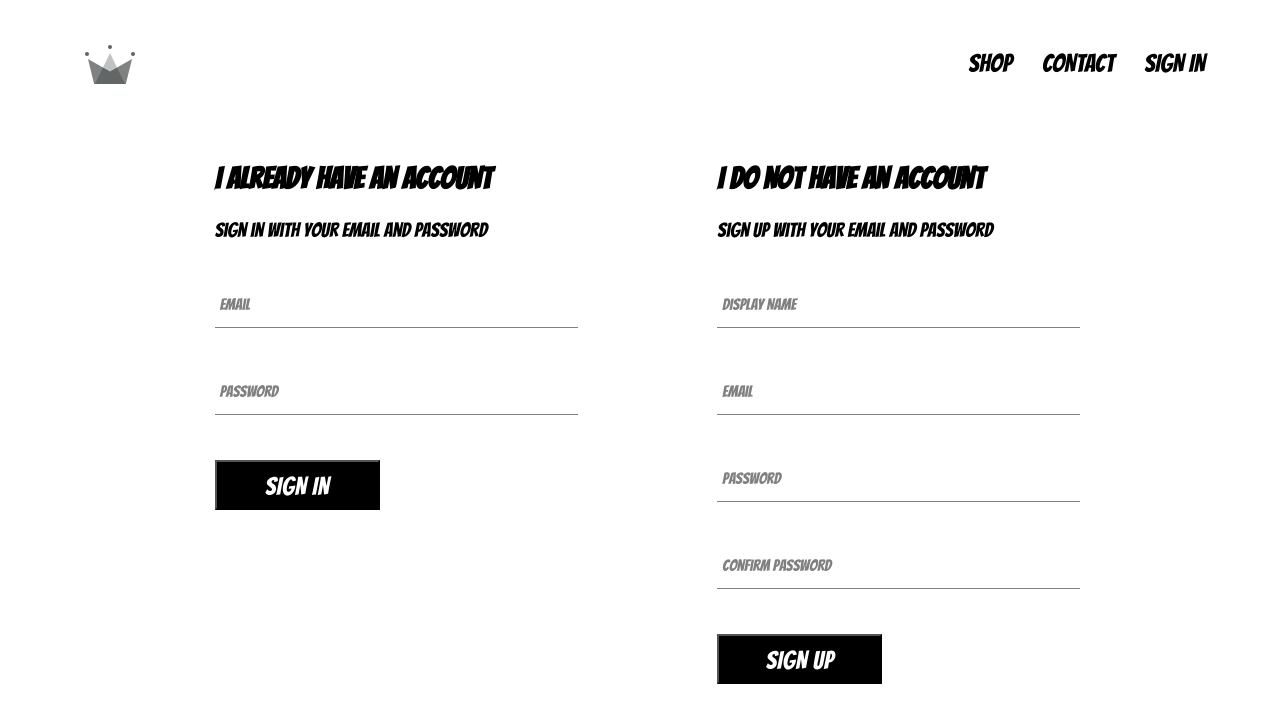
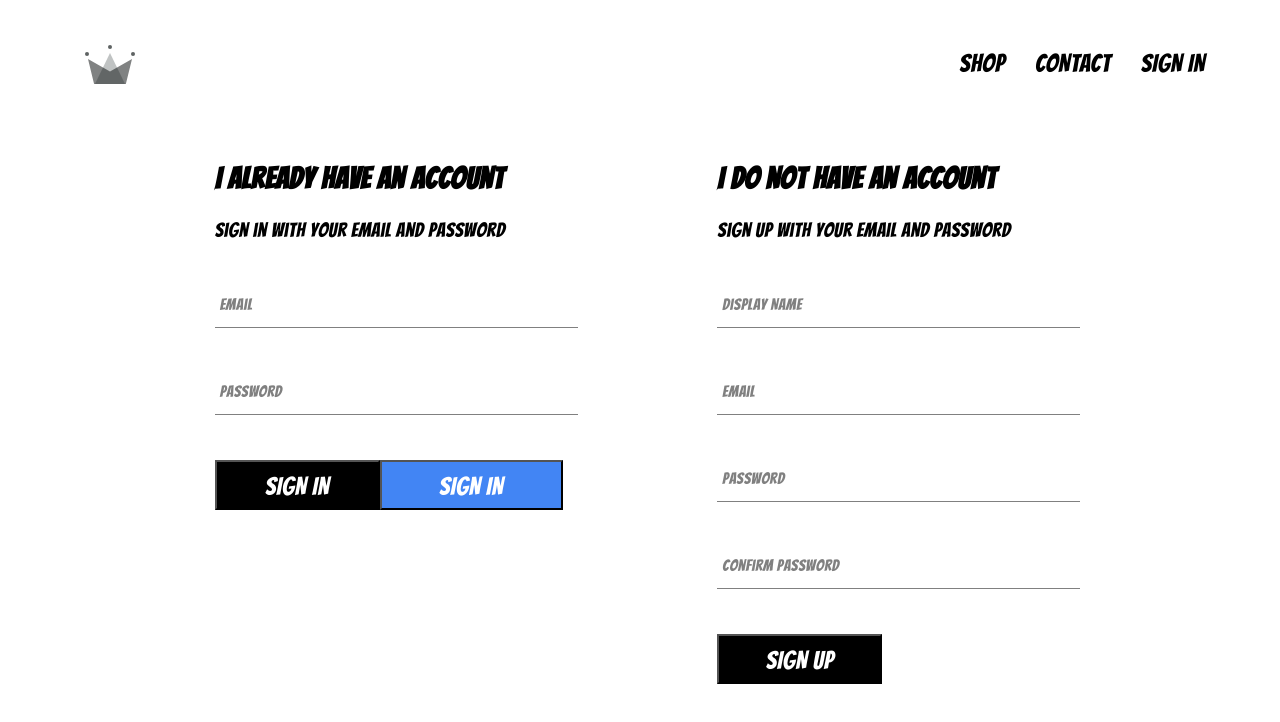
Before and after one commit to SoroushSemer/ecommerce-site, a React (Create React App) app: page /signin in a window 1280 px wide. Shown: the top 722 px of the page. Built offline with nearby package versions, Linux system fonts and the light colour scheme; no server answers.

Commit message:
integrated firebase

```diff
--- a/package.json
+++ b/package.json
@@ -6,6 +6,7 @@
     "@testing-library/jest-dom": "^5.16.1",
     "@testing-library/react": "^11.2.7",
     "@testing-library/user-event": "^12.8.3",
+    "firebase": "^9.6.3",
     "node-sass": "^7.0.1",
     "react": "^17.0.2",
     "react-dom": "^17.0.2",
--- a/src/App.css
+++ b/src/App.css
@@ -2,6 +2,7 @@ body {
   font-family: "Bangers";
   padding: 20px 60px;
   font-size: 20px;
+  letter-spacing: 0.5px;
 }
 
 a {
--- a/src/App.js
+++ b/src/App.js
@@ -6,6 +6,8 @@ import HomePage from "./pages/homepage/homepage.component";
 import ShopPage from "./pages/shop/shop.component";
 import Header from "./components/header/header.component";
 import SignInUpPage from "./pages/sign-in-up/sign-in-up.component";
+
+import { auth } from "./firebase/firebase.utils";
 
 const CategoryPage = (props) => {
   console.log(props);
@@ -16,10 +18,32 @@ const CategoryPage = (props) => {
   );
 };
 
-function App() {
+class App extends React.Component {
+  constructor() {
+    super();
+
+    this.state = {
+      currentUser: null,
+    };
+  }
+
+  unsubscribeFromAuth = null;
+
+  componentDidMount() {
+    this.unsubscribeFromAuth = auth.onAuthStateChanged((user) => {
+      this.setState({ currentUser: user });
+      console.log(this.state.currentUser);
+    });
+  }
+
+  componentWillUnmount() {
+    this.unsubscribeFromAuth();
+  }
+
+  render() {
     return (
       <div className="App">
-      <Header />
+        <Header user={this.state.currentUser} />
         <Switch>
           <Route exact path="/" component={HomePage} />
           <Route exact path="/shop" component={ShopPage} />
@@ -29,5 +53,6 @@ function App() {
       </div>
     );
   }
+}
 
 export default App;
--- a/src/components/custombutton/custombutton.component.jsx
+++ b/src/components/custombutton/custombutton.component.jsx
@@ -1,9 +1,12 @@
 import React from "react";
 import "./custombutton.styles.css";
 
-const CustomButton = ({ children, ...otherProps }) => {
+const CustomButton = ({ children, isGoogleSignIn, ...otherProps }) => {
   return (
-    <button className="custom-button" {...otherProps}>
+    <button
+      className={`${isGoogleSignIn ? "google-sign-in" : ""} custom-button`}
+      {...otherProps}
+    >
       {children}
     </button>
   );
--- a/src/components/custombutton/custombutton.styles.css
+++ b/src/components/custombutton/custombutton.styles.css
@@ -18,3 +18,12 @@
   color: black;
   border: 2px solid black;
 }
+
+.google-sign-in {
+  background-color: #4285f4;
+  color: white;
+}
+.google-sign-in:hover {
+  background-color: #357ae8;
+  color: white;
+}
--- a/src/components/header/header.component.jsx
+++ b/src/components/header/header.component.jsx
@@ -3,8 +3,9 @@ import { Link } from "react-router-dom";
 import "./header.styles.css";
 
 import { ReactComponent as Logo } from "../../assets/crown.svg";
+import { auth } from "../../firebase/firebase.utils";
 
-const Header = () => {
+const Header = (props) => {
   return (
     <div className="header">
       <Link to="/" className="logo-container">
@@ -17,9 +18,15 @@ const Header = () => {
         <Link className="option" to="/contact">
           CONTACT
         </Link>
-        <Link className="option" to="/signin">
-          SIGN IN
-        </Link>
+        {props.user ? (
+          <div className="option" onClick={() => auth.signOut()}>
+            SIGN OUT
+          </div>
+        ) : (
+          <Link className="option" to="/signin">
+            SIGN IN
+          </Link>
+        )}
       </div>
     </div>
   );
--- a/src/components/header/header.styles.css
+++ b/src/components/header/header.styles.css
@@ -21,4 +21,5 @@
 }
 .option {
   padding: 10px 15px;
+  cursor: pointer;
 }
--- a/src/components/sign-in/sign-in.component.jsx
+++ b/src/components/sign-in/sign-in.component.jsx
@@ -3,6 +3,9 @@ import "./sign-in.styles.css";
 
 import FormInput from "../forminput/forminput.component";
 import CustomButton from "../custombutton/custombutton.component";
+
+import { SignInWithGoogle } from "../../firebase/firebase.utils";
+
 class SignIn extends React.Component {
   constructor(props) {
     super(props);
@@ -46,9 +49,15 @@ class SignIn extends React.Component {
             label="Password"
             required
           />
-          <CustomButton type="submit" value="Submit Form">
-            SIGN IN
-          </CustomButton>
+          <div className="buttons">
+            <CustomButton type="submit" value="Submit Form">
+              SIGN IN
+            </CustomButton>
+            <CustomButton onClick={SignInWithGoogle} isGoogleSignIn>
+              {" "}
+              SIGN IN WITH GOOGLE{" "}
+            </CustomButton>
+          </div>
         </form>
       </div>
     );
--- a/src/components/sign-in/sign-in.styles.css
+++ b/src/components/sign-in/sign-in.styles.css
@@ -6,3 +6,7 @@
 .title {
   margin: 10px 0px;
 }
+.buttons {
+  display: flex;
+  justify-content: space-between;
+}
--- /dev/null
+++ b/src/firebase/firebase.utils.js
@@ -0,0 +1,31 @@
+// Import the functions you need from the SDKs you need
+import { initializeApp } from "firebase/app";
+import { getFirestore } from "firebase/firestore";
+import { getAuth, signInWithPopup, GoogleAuthProvider } from "firebase/auth";
+
+// TODO: Add SDKs for Firebase products that you want to use
+// https://firebase.google.com/docs/web/setup#available-libraries
+
+// Your web app's Firebase configuration
+// For Firebase JS SDK v7.20.0 and later, measurementId is optional
+const firebaseConfig = {
+  apiKey: "AIzaSyCZup5WkAmRe_-lY5ucdtv-WwsYUsvq370",
+  authDomain: "ecommerce-site-99f63.firebaseapp.com",
+  projectId: "ecommerce-site-99f63",
+  storageBucket: "ecommerce-site-99f63.appspot.com",
+  messagingSenderId: "149809640639",
+  appId: "1:149809640639:web:761aa3ffb3f904f6a6020a",
+  measurementId: "G-EY84Z059LH",
+};
+
+// Initialize Firebase
+initializeApp(firebaseConfig);
+
+export const auth = getAuth();
+export const firestore = getFirestore();
+
+const provider = new GoogleAuthProvider();
+
+provider.setCustomParameters({ prompt: "select_account" });
+
+export const SignInWithGoogle = () => signInWithPopup(auth, provider);
```
Also changed, not shown: 1 other file (tests, documents, lock files or other folders). Lines whose indentation alone changed are shown as unchanged.
